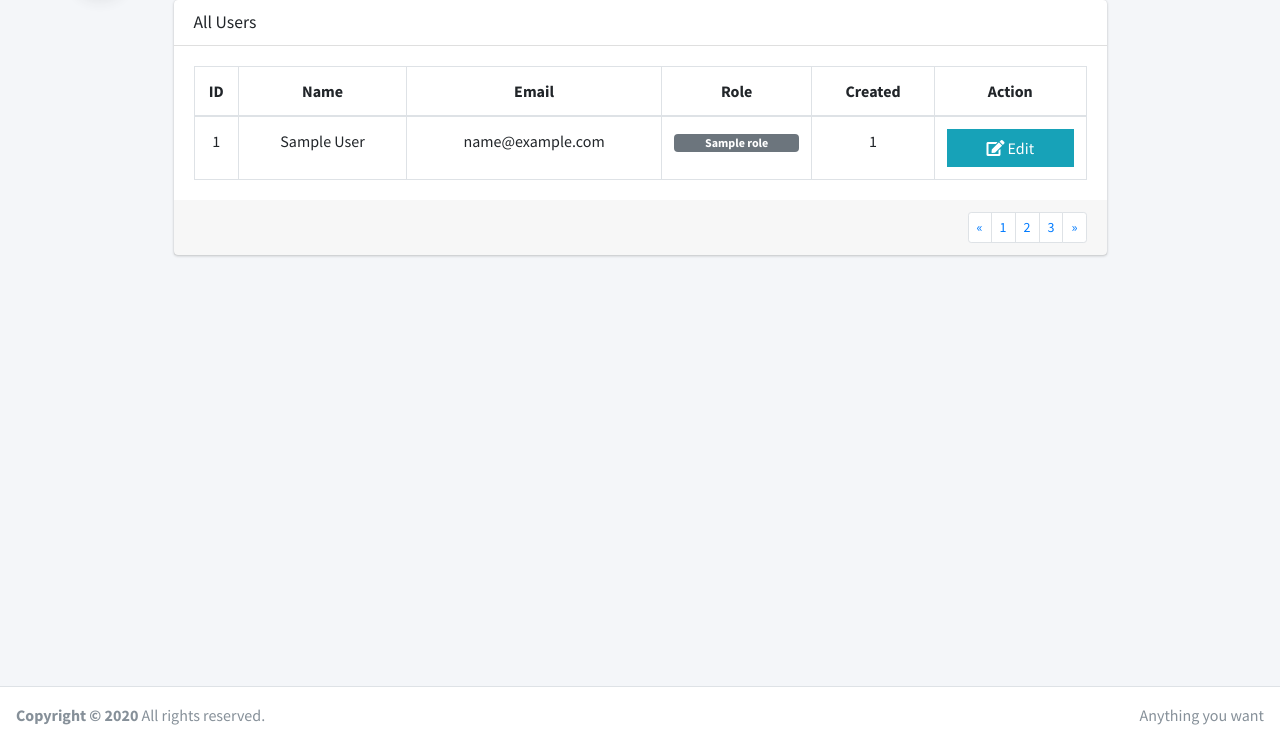
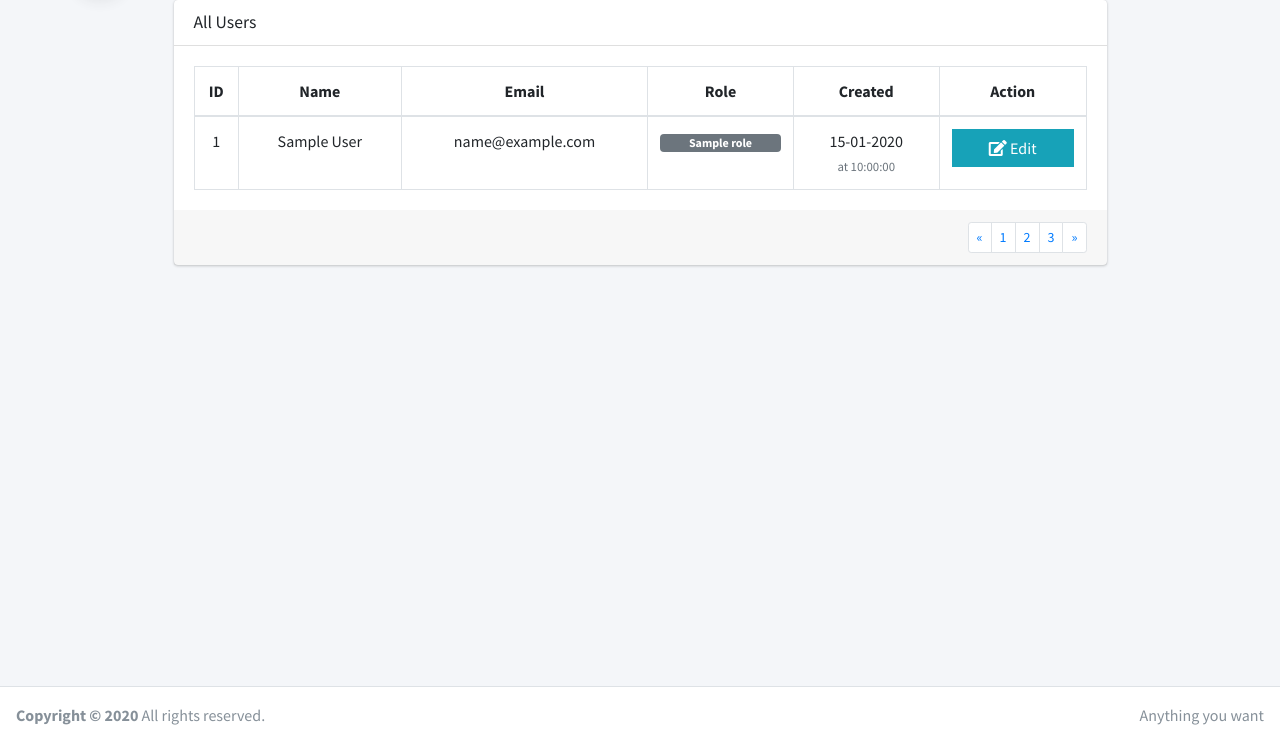
Before and after one commit to mazuraktaras/KWS, a Flask app: page /topnav in a window 1280 px wide. Shown: the part 57-800 px from the top of the page. Run offline with Flask 2, Linux system fonts and the light colour scheme; tables that the repository leaves empty hold one stand-in row (values such as "Sample post"); some libraries are stand-ins or nearby versions.

Commit message:
Users table has been modified

```diff
--- a/kwsapp/resources.py
+++ b/kwsapp/resources.py
@@ -1,3 +1,4 @@
+from datetime import datetime
 from kwsapp import db
 from .models import User, Role
 from sqlalchemy.exc import IntegrityError
@@ -18,13 +19,15 @@ def initial_settings():
     db.session.add_all([admin_role, user_role, guest_role, inactive_role])
     user = User(name='masurak', email='masurak@ukr.net')
     user.role = admin_role
+    user.created_time = datetime.now()
     new_users = []
-    for count in range(10):
+    for count in range(100):
         print(fake.first_name(), fake.email())
         new_user = User()
         new_user.name = fake.unique.first_name()
         new_user.email = fake.unique.email()
         new_user.role = user_role
+        new_user.created_time = datetime.now()
         new_users.append(new_user)
     db.session.add(user)
     db.session.add_all(new_users)
@@ -40,6 +43,7 @@ def add_user(name, email, password, role='user'):
         new_user.email = email
         new_user.password = password
         new_user.role = role
+        new_user.created_time = datetime.now()
         db.session.add(new_user)
         db.session.commit()
 
--- a/kwsapp/templates/top-nav.html
+++ b/kwsapp/templates/top-nav.html
@@ -17,7 +17,7 @@ scratch. This page gets rid of all links and provides the needed markup only.
     <!-- Theme style -->
     <link rel="stylesheet" href="{{ url_for('static', filename='AdminLTE/dist/css/adminlte.min.css') }}">
 </head>
-<body class="hold-transition layout-top-nav layout-footer-fixed">
+<body class="hold-transition layout-navbar-fixed layout-footer-fixed layout-top-nav">
 <div class="wrapper">
 
     <!-- Navbar -->
@@ -235,7 +235,11 @@ scratch. This page gets rid of all links and provides the needed markup only.
                                             <td>
                                                 <span class="w-100 h-100 badge bg-secondary">{{ user.role.name }}</span>
                                             </td>
-                                            <td>1</td>
+                                            <td>
+                                                {{ user.created_time.strftime("%d-%m-%Y") }}
+                                            <br>
+                                                <small class="text-secondary">at {{ user.created_time.strftime("%H:%M:%S") }}</small>
+                                            </td>
                                             <td>
                                                 <button type="button" class="btn btn-info btn-block btn-flat" style="">
                                                     <i class="fas fa-edit"></i> Edit
```
Also changed, not shown: kwsapp/models.py (+1 -21 lines).
